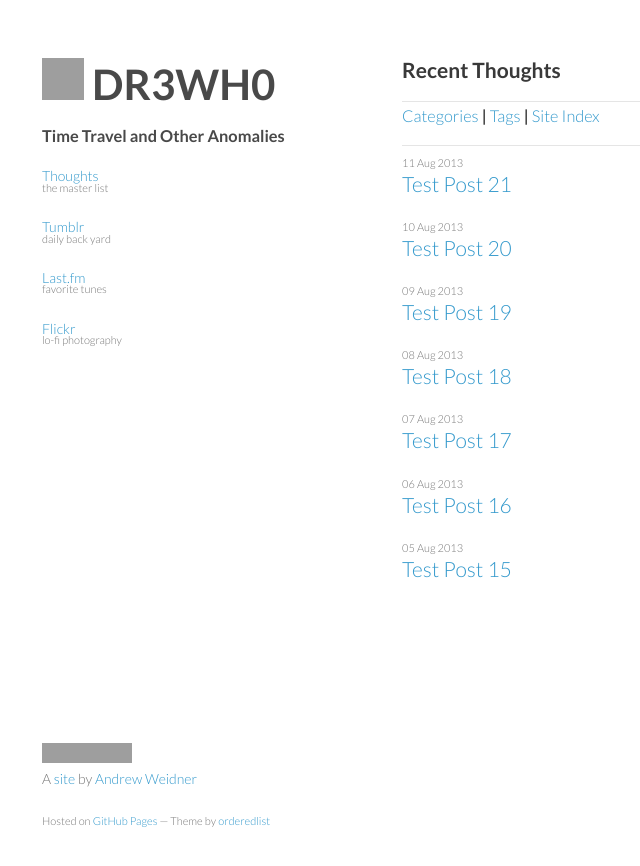
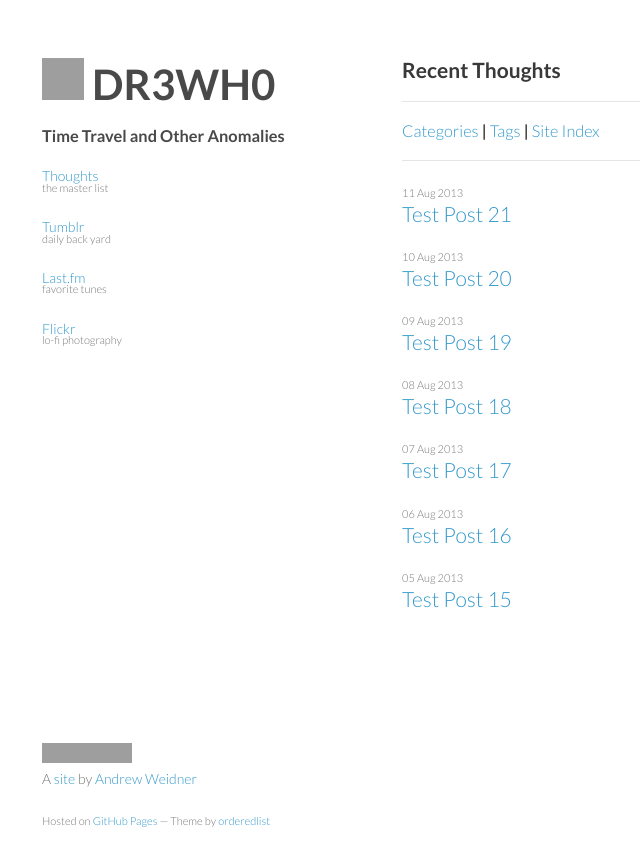
Before and after one commit to drewhop/drewhop.github.io, a Jekyll site: the page built from index.html, in a window 1280 px wide. Shown: the top 866 px of the page, without its empty margins (168-808 px from the left). Built offline with Jekyll 4.4.1, drawn with Linux system fonts in a browser that asks for light colours; comment, search, counter and statistics services are not loaded; grey boxes are pictures that could not be loaded.

Commit message:
Update styles.css

```diff
--- a/stylesheets/styles.css
+++ b/stylesheets/styles.css
@@ -210,7 +210,7 @@ hr {
   border:0;
   background:#e5e5e5;
   height:1px;
-  margin:5px 0;
+  margin:0 0 20px;
 }
 
 footer {
```
